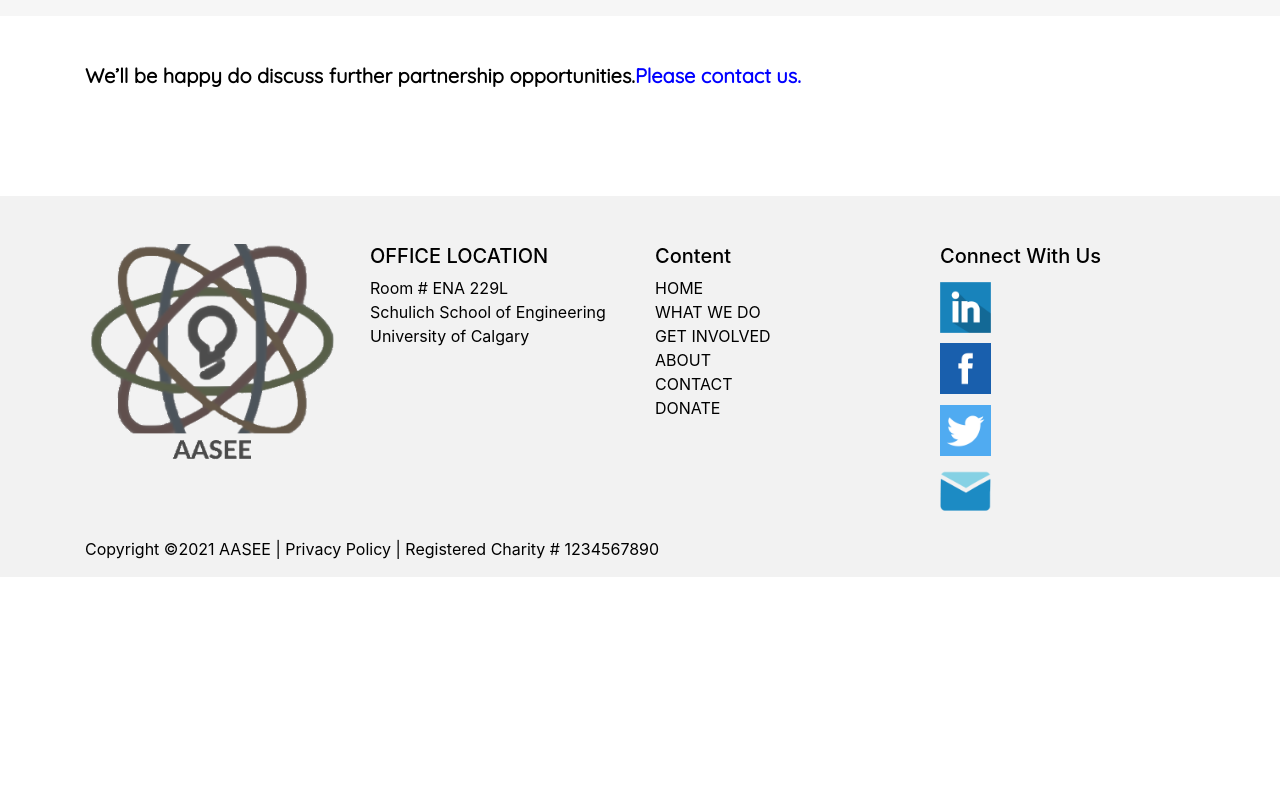
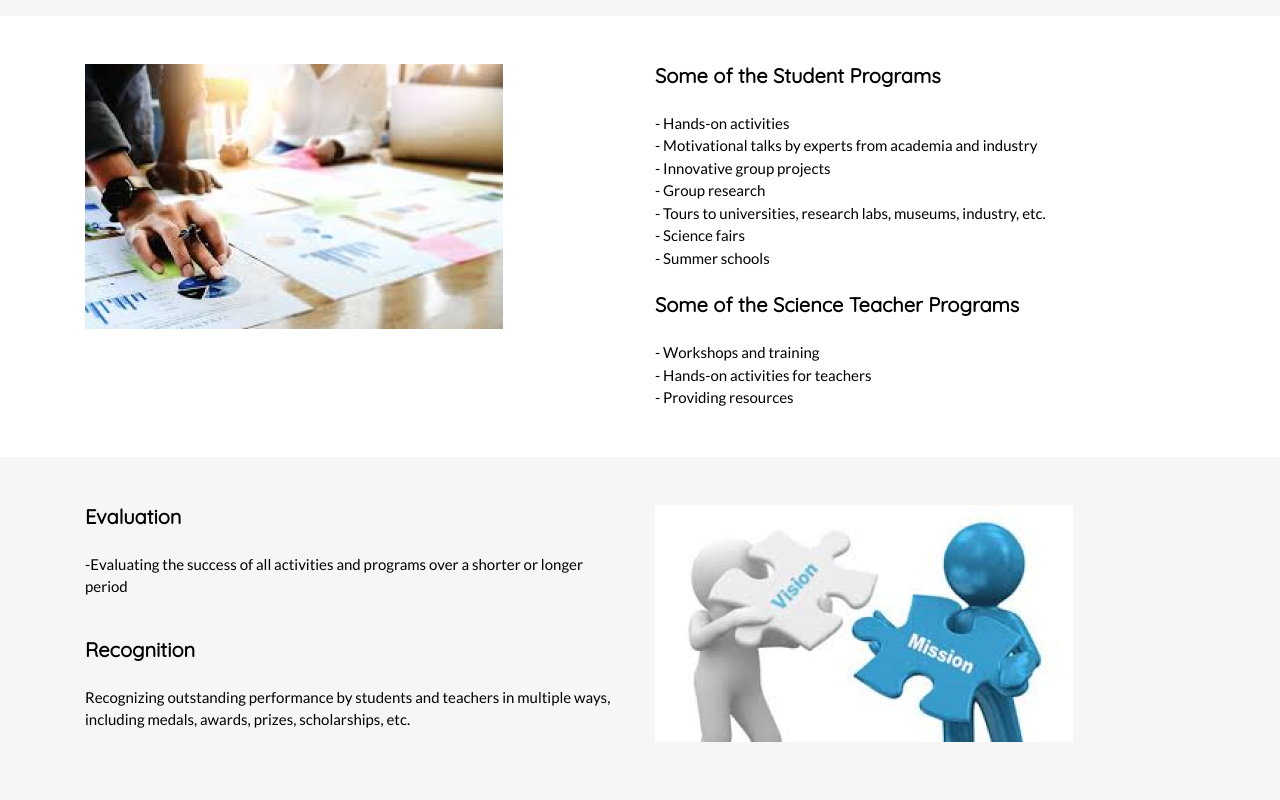
Before and after one commit to MushtabaA/AASEE-Website, a React (Create React App) app in the folder react-bootstrap/: page /Strategies in a window 1280 px wide. Shown: the part 1300-2100 px from the top of the page. Before the commit the page ends 1877 px from the top, so only its background shows below. Built offline with nearby package versions, Linux system fonts and the light colour scheme.

Commit message:
Strategies Added more

```diff
--- a/react-bootstrap/src/components/Strategies.jsx
+++ b/react-bootstrap/src/components/Strategies.jsx
@@ -77,6 +77,7 @@ export default class Strategies extends Component {
               </div>
             </div>
           </section>
+
           <section
             id="strategic-partner-section"
             className="backstrats text-muted py-5"
@@ -103,16 +104,72 @@ export default class Strategies extends Component {
             </div>
           </section>
 
-          <section id="partner-end-section" className="text-muted py-5">
+          <section id="program-partner-section" className="text-muted py-5">
             <div className="container">
               <div className="row">
-                <div className="col-md-12 pb-5 mb-1">
-                  <h5 class="qs">
-                    We’ll be happy do discuss further partnership opportunities.
-                    <a style={{ color: "blue" }} href="/contact">
-                      Please contact us.
-                    </a>
+                <div className="col-md-6">
+                  <img
+                    src="/assets/p2.png"
+                    alt="Strategic Partner"
+                    className="img-fluid mb-3"
+                  />
+                </div>
+                <div className="col-md-6">
+                  <h5 class="mb-4 qs">Some of the Student Programs</h5>
+                  <p class="lato pt-0 pb-0 mb-0 mt-0">- Hands-on activities</p>
+                  <p class="lato pt-0 pb-0 mb-0 mt-0">
+                    - Motivational talks by experts from academia and industry
+                  </p>
+                  <p class="lato pt-0 pb-0 mb-0 mt-0">
+                    - Innovative group projects
+                  </p>
+                  <p class="lato pt-0 pb-0 mb-0 mt-0">- Group research</p>
+                  <p class="lato pt-0 pb-0 mb-0 mt-0">
+                    - Tours to universities, research labs, museums, industry,
+                    etc.
+                  </p>
+                  <p class="lato pt-0 pb-0 mb-0 mt-0">- Science fairs</p>
+                  <p class="lato pt-0 pb-0 mb-0 mt-0">- Summer schools</p>
+                  <h5 class="mb-4 pt-4 qs">
+                    Some of the Science Teacher Programs
                   </h5>
+                  <p class="lato pt-0 pb-0 mb-0 mt-0">
+                    - Workshops and training
+                  </p>
+                  <p class="lato pt-0 pb-0 mb-0 mt-0">
+                    - Hands-on activities for teachers
+                  </p>
+                  <p class="lato pt-0 pb-0 mb-0 mt-0">- Providing resources</p>
+                </div>
+              </div>
+            </div>
+          </section>
+
+          <section
+            id="strategic-partner-section"
+            className="backstrats text-muted py-5"
+          >
+            <div className="container">
+              <div className="row">
+                <div className="col-md-6">
+                  <h5 class="mb-4 qs">Evaluation</h5>
+                  <p class="lato">
+                    -Evaluating the success of all activities and programs over
+                    a shorter or longer period
+                  </p>
+                  <h5 class="mb-4 pt-4 qs">Recognition</h5>
+                  <p class="lato">
+                    Recognizing outstanding performance by students and teachers
+                    in multiple ways, including medals, awards, prizes,
+                    scholarships, etc.
+                  </p>
+                </div>
+                <div className="col-md-6">
+                  <img
+                    src="/assets/p1.png"
+                    alt="Strategic Partner"
+                    className="img-fluid mb-3"
+                  />
                 </div>
               </div>
             </div>
```
